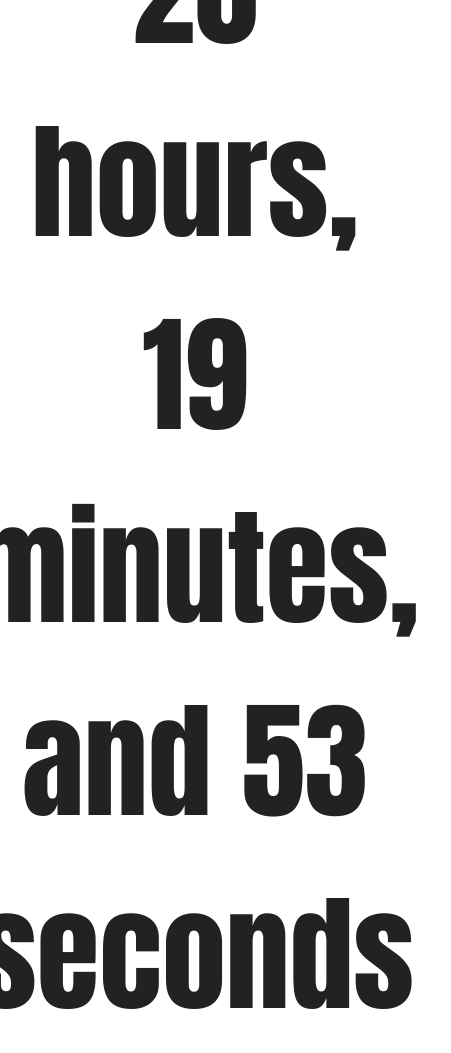
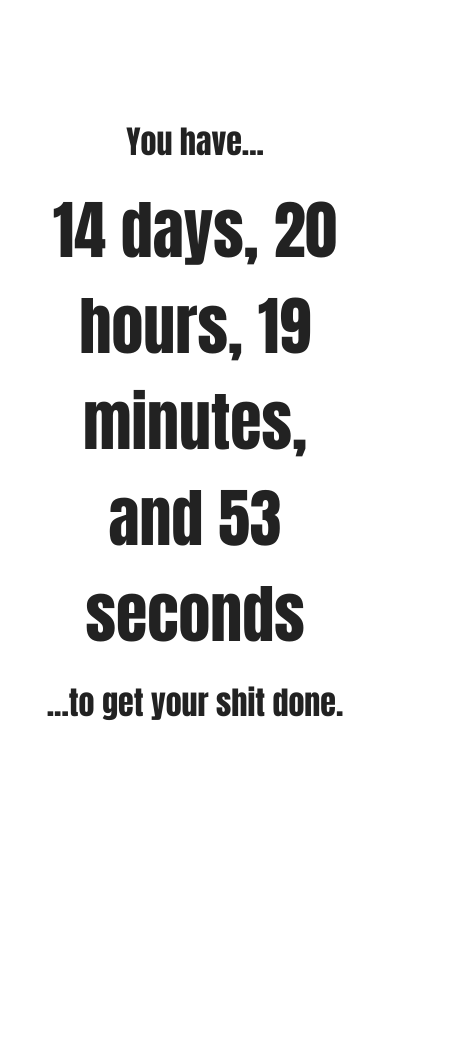
Before and after one commit to kyleshevlin/my-deadlines, a website built with Parcel: page index.html in a window 390 px wide. Shown: the top 1053 px of the page, 451 px wide, since content can reach past the window. After the commit the page ends 844 px from the top, so only its background shows below. Built offline with nearby package versions, Linux system fonts and the light colour scheme.

Commit message:
adjust CSS to use min-height, add breakpoint for adjusting font size

```diff
--- a/index.html
+++ b/index.html
@@ -15,6 +15,7 @@
 
       html {
         box-sizing: border-box;
+        font-size: 100%;
       }
 
       body {
@@ -23,12 +24,11 @@
         display: flex;
         flex-direction: column;
         font-family: Impact, Haettenschweiler, 'Arial Narrow Bold', sans-serif;
-        font-size: 4rem;
-        height: 100vh;
+        font-size: 2rem;
+        min-height: 100vh;
         justify-content: center;
         margin: 0;
         padding: 0;
-        width: 100vw;
       }
 
       main {
@@ -38,12 +38,18 @@
         padding-right: 2rem;
         text-align: center;
       }
+
+      @media (min-width: 768px) {
+        html {
+          font-size: 200%;
+        }
+      }
     </style>
   </head>
   <body>
     <main>
-      <div style="margin-bottom: 2rem;">You have...</div>
-      <div style="font-size: 8rem; margin-bottom: 2rem;">
+      <div style="margin-bottom: 1rem;">You have...</div>
+      <div style="font-size: 4rem; margin-bottom: 1rem;">
         <span class="days">0 days</span>, <span class="hours">0 hours</span>,
         <span class="minutes">0 minutes</span>, and
         <span class="seconds">0 seconds</span>
```
